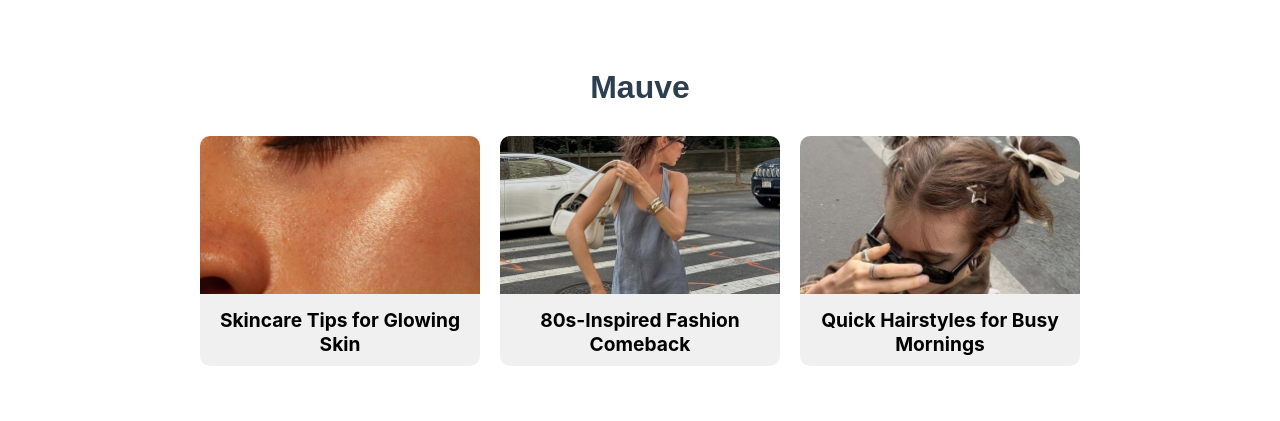
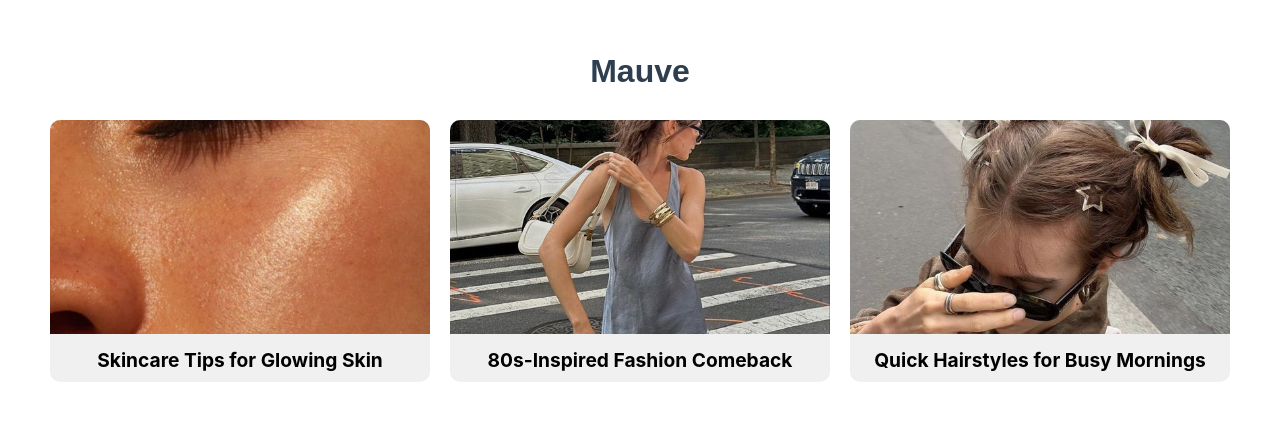
Before and after one commit to elizabethvilloria/blog, a React (Create React App) app: page / in a window 1280 px wide. Shown: the part 193-614 px from the top of the page. Built offline with nearby package versions, Linux system fonts and the light colour scheme.

Commit message:
increased size of images

```diff
--- a/src/App.css
+++ b/src/App.css
@@ -6,27 +6,28 @@
   justify-content: center;
   gap: 20px;
   width: 100%;
-  max-width: 900px;
+  max-width: 1200px; /* Increased from 900px to allow for larger cards */
 }
 
 /* Responsive adjustments */
-@media (max-width: 900px) {
+@media (max-width: 1200px) {
   .post-card {
     width: calc(50% - 20px);
   }
 }
 
-@media (max-width: 600px) {
+@media (max-width: 768px) {
   .post-card {
     width: 100%;
+    max-width: 500px; /* Allows for larger cards on mobile */
   }
 }
 
 /* Styling for each post card */
 .post-card {
   width: calc(33.333% - 20px);
-  min-width: 250px;
-  max-width: 300px;
+  min-width: 300px; /* Increased from 250px */
+  max-width: 400px; /* Increased from 300px */
   text-decoration: none;
   color: inherit;
   background-color: #f0f0f0;
```
